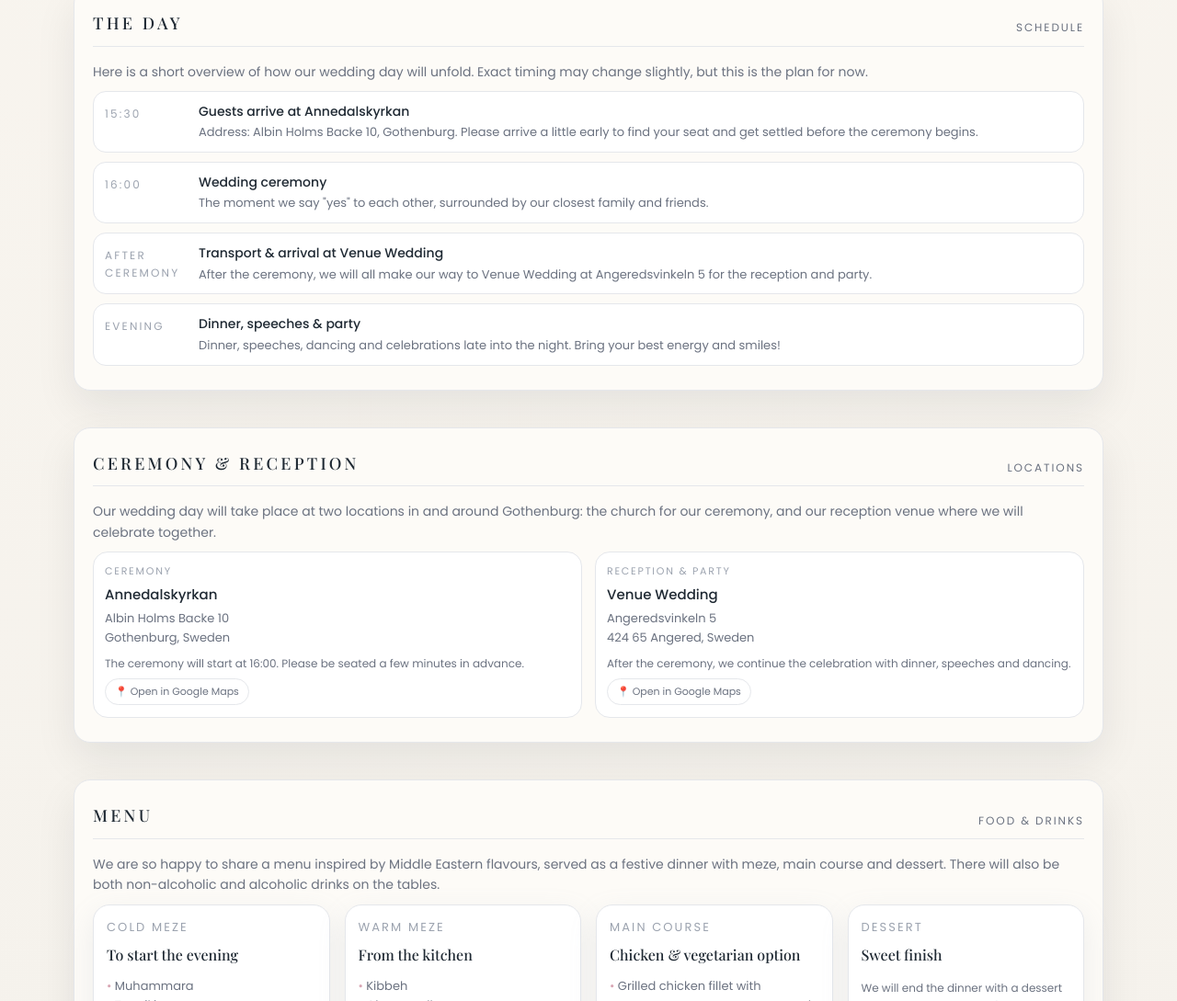
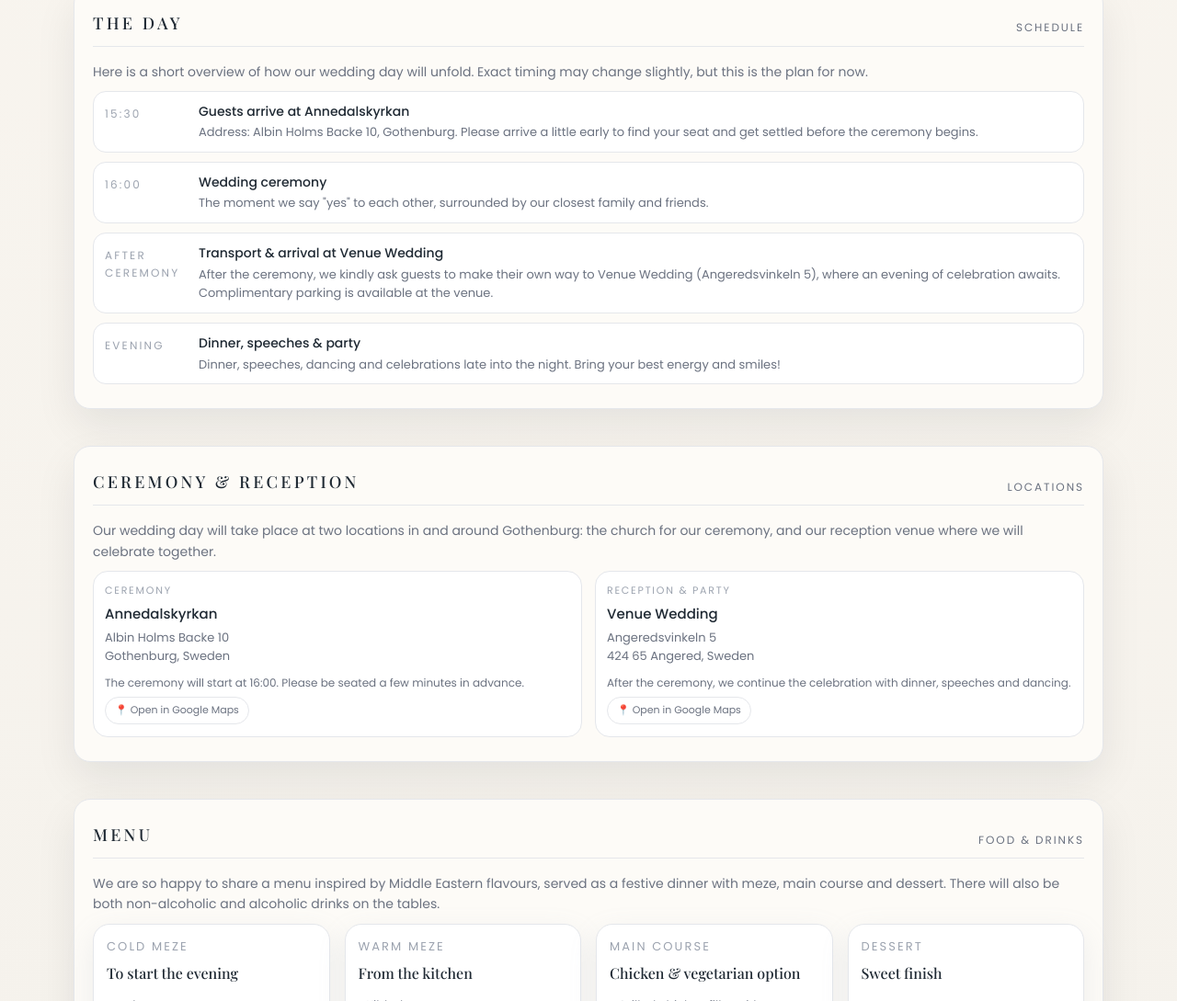
Before and after one commit to b1-loop/test-, a plain HTML site: page index.html in a window 1280 px wide. Shown: the part 688-1777 px from the top of the page at 92% size. Drawn offline with nearby package versions, Linux system fonts and the light colour scheme.

Commit message:
Update index.html

```diff
--- a/index.html
+++ b/index.html
@@ -1256,8 +1256,8 @@
               <div class="timeline-main">
                 <div class="timeline-title">Transport &amp; arrival at Venue Wedding</div>
                 <div class="timeline-sub">
-                  After the ceremony, we will all make our way to Venue Wedding at Angeredsvinkeln 5
-                  for the reception and party.
+               After the ceremony, we kindly ask guests to make their own way to Venue Wedding (Angeredsvinkeln 5), where an evening of celebration awaits.
+                  Complimentary parking is available at the venue.
                 </div>
               </div>
             </div>
```
